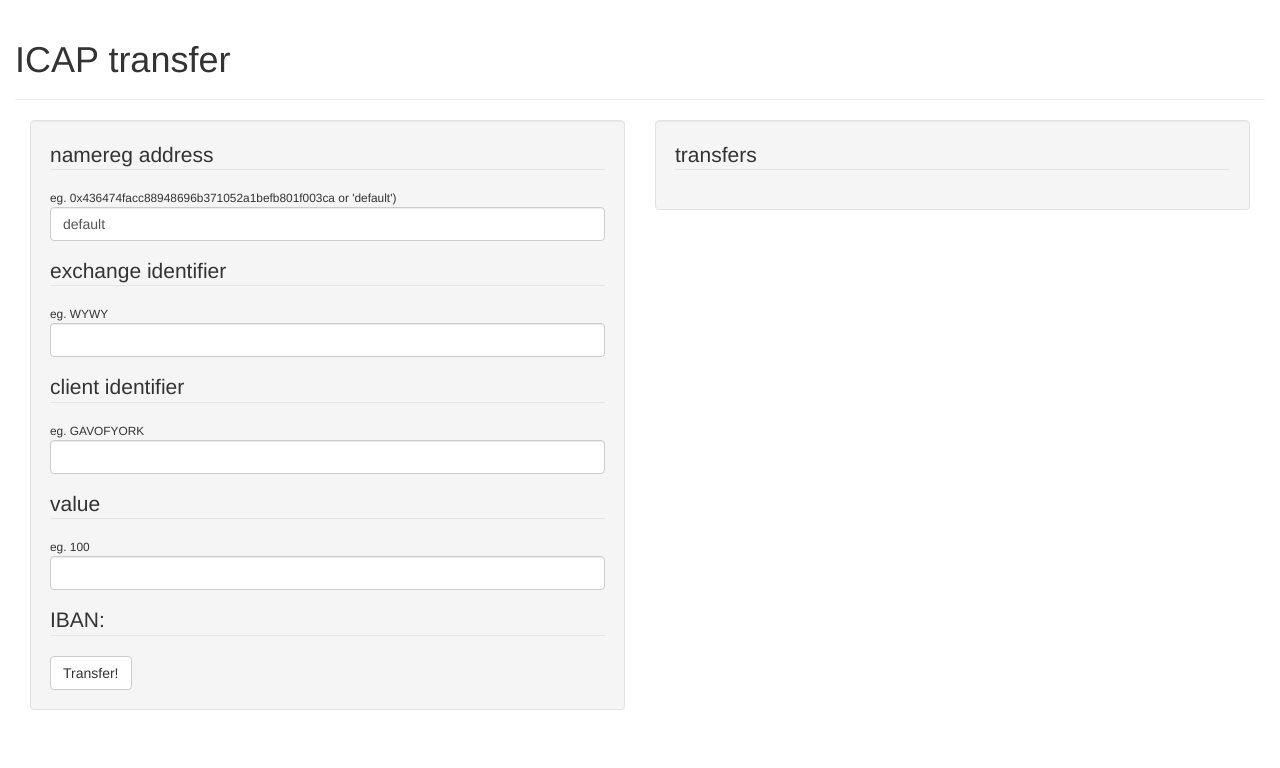
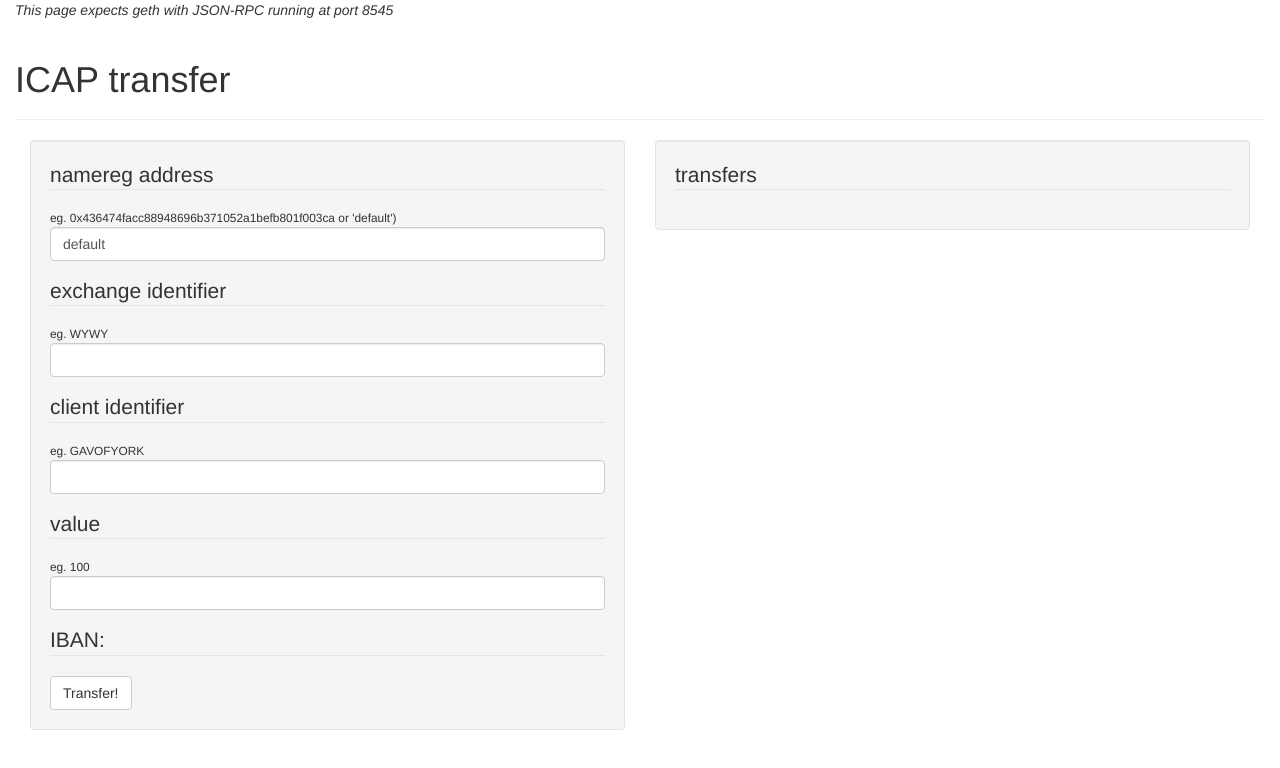
Before and after one commit to ethchange/ethchange.github.io, a website: page index.html in a window 1280 px wide. Drawn offline with nearby package versions, Linux system fonts and the light colour scheme.

Commit message:
geth notice

```diff
--- a/index.html
+++ b/index.html
@@ -140,6 +140,7 @@
 </head>
 <body>
     <div class="col-lg-12">
+        <i>This page expects geth with JSON-RPC running at port 8545</i>
         <div class="page-header">
             <h1>ICAP transfer</h1>
         </div>
```
